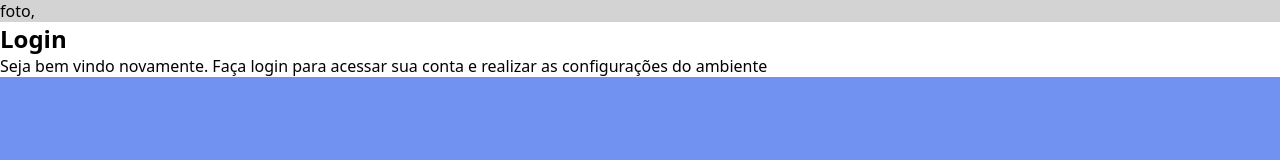
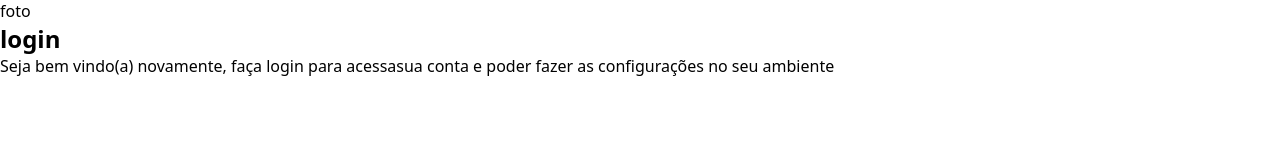
Before and after one commit to Matheus-mt10/Projeto-login, a plain HTML site: page index.html in a window 1280 px wide. Drawn offline with Linux system fonts and the light colour scheme.

Commit message:
Att Tela de login
A tela de login foi preparada para receber a estilização pelo CSS

```diff
--- a/estilos/style.css
+++ b/estilos/style.css
@@ -2,9 +2,11 @@
 
 /*PALETA DE CORES
 
-    Azul escuro: #0A21A6
-    Azul Claro: #7292F2
-    Lilás: #F2ACB9
+    Azul Marinho: #1D1A73
+    Azul Escuro: #3E2EA6
+    Azul Claro: #4A88D9
+    Azul BB: #72F2F2
+    Rosa roxeado: #EF44F2
 
 */
 
@@ -23,18 +25,3 @@ Telas Grandes: 1201px ou mais
     padding: 0px;
     margin: 0px;
 }
-
-html, body{
-
-    background-color: #7292F2;
-
-}
-
-section#login{
-
-    background-color: white;
-}
-
-div#imagem{
-    background-color: lightgray;
-}
--- a/index.html
+++ b/index.html
@@ -7,23 +7,19 @@
     <link rel="stylesheet" href="estilos/style.css">
 </head>
 <body>
+
     <main>
         <section id="login">
-
             <div id="imagem">
-                foto,
-
+                foto
             </div>
-
             <div id="formulario">
-                <h1>Login</h1>
-                <p>Seja bem vindo novamente. Faça login para acessar sua conta e realizar as configurações do ambiente</p>
-
+                <h1>login</h1>
+                <p>Seja bem vindo(a) novamente, faça login para acessasua conta e poder fazer as configurações no seu ambiente</p>
                 <form action="login.php" method="post"></form>
-
             </div>
-
         </section>
     </main>
+
 </body>
 </html>
```
